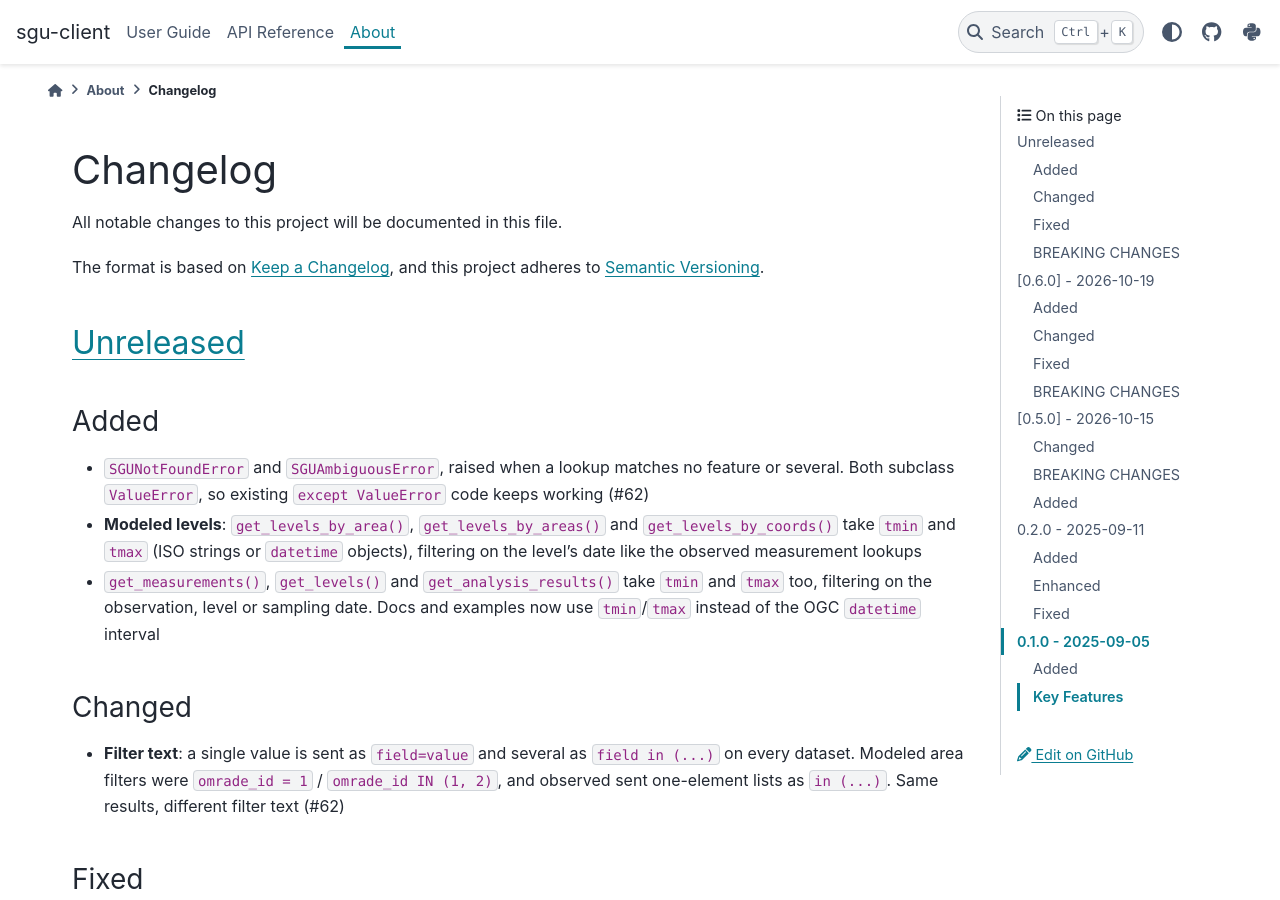
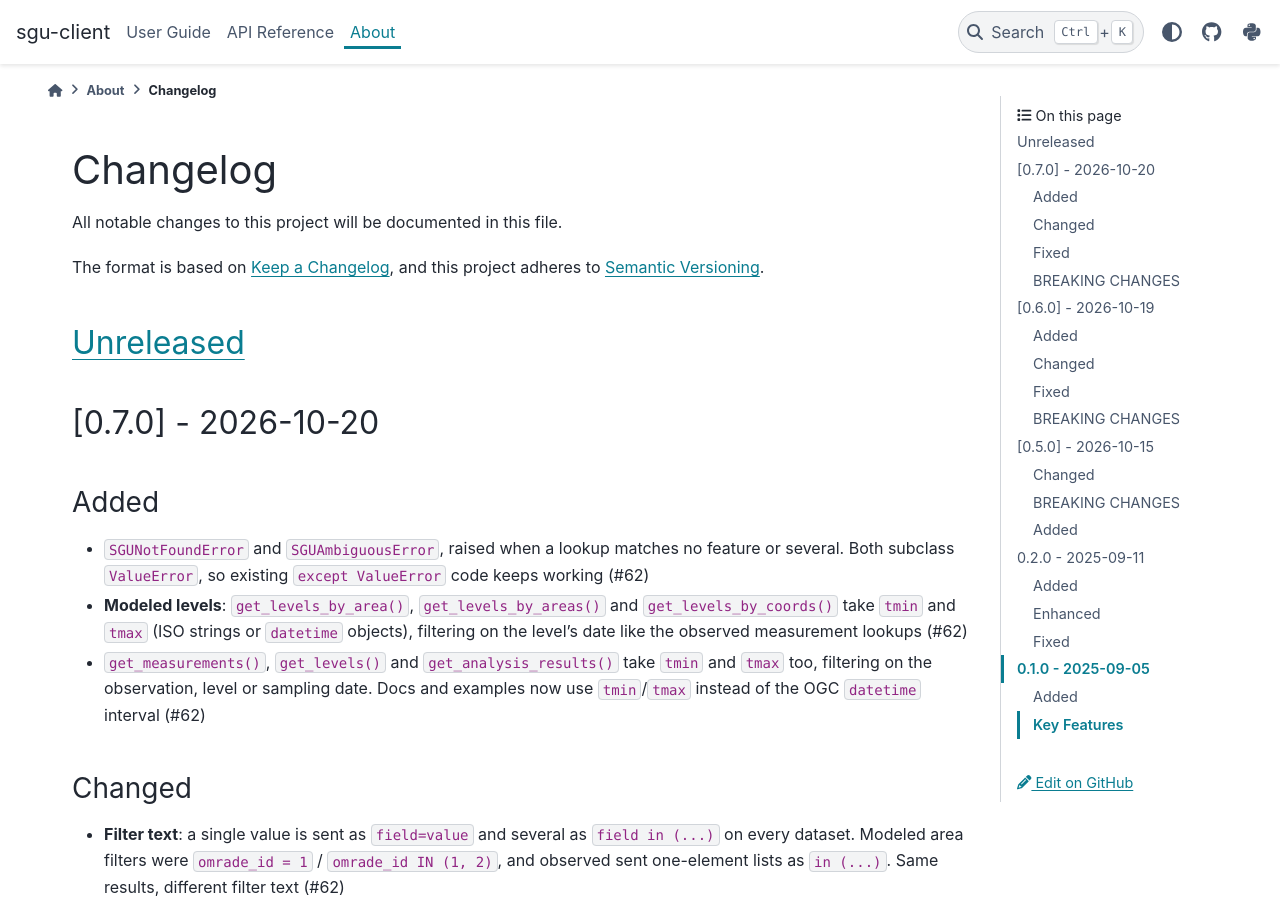
Before and after one commit to officialankan/sgu-client, a Sphinx documentation site: the page built from docs/source/about/changelog.md, in a window 1280 px wide and 900 px high. Built offline with Sphinx 7.4.7 and the PyData theme 0.15.4, drawn with Linux system fonts in a browser that asks for light colours.

Commit message:
chore: release v0.7.0
Bumps the version in pyproject.toml, __init__.py, docs conf.py and
uv.lock, and moves the Unreleased CHANGELOG notes under 0.7.0.

Refs #65

Co-Authored-By: Claude Opus 5.5 <noreply@anthropic.com>

```diff
--- a/CHANGELOG.md
+++ b/CHANGELOG.md
@@ -7,11 +7,13 @@ and this project adheres to [Semantic Versioning](https://semver.org/spec/v2.0.0
 
 ## [Unreleased]
 
+## [0.7.0] - 2026-10-20
+
 ### Added
 
 - `SGUNotFoundError` and `SGUAmbiguousError`, raised when a lookup matches no feature or several. Both subclass `ValueError`, so existing `except ValueError` code keeps working (#62)
-- **Modeled levels**: `get_levels_by_area()`, `get_levels_by_areas()` and `get_levels_by_coords()` take `tmin` and `tmax` (ISO strings or `datetime` objects), filtering on the level's date like the observed measurement lookups
-- `get_measurements()`, `get_levels()` and `get_analysis_results()` take `tmin` and `tmax` too, filtering on the observation, level or sampling date. Docs and examples now use `tmin`/`tmax` instead of the OGC `datetime` interval
+- **Modeled levels**: `get_levels_by_area()`, `get_levels_by_areas()` and `get_levels_by_coords()` take `tmin` and `tmax` (ISO strings or `datetime` objects), filtering on the level's date like the observed measurement lookups (#62)
+- `get_measurements()`, `get_levels()` and `get_analysis_results()` take `tmin` and `tmax` too, filtering on the observation, level or sampling date. Docs and examples now use `tmin`/`tmax` instead of the OGC `datetime` interval (#62)
 
 ### Changed
 
--- a/docs/source/conf.py
+++ b/docs/source/conf.py
@@ -16,7 +16,7 @@ sys.path.insert(0, os.path.abspath("../../src"))
 project = "sgu-client"
 copyright = f"{datetime.now().year}, Anders Retzner"
 author = "Anders Retzner"
-release = "0.6.0"
+release = "0.7.0"
 
 # -- General configuration ---------------------------------------------------
 # https://www.sphinx-doc.org/en/master/usage/configuration.html#general-configuration
--- a/pyproject.toml
+++ b/pyproject.toml
@@ -1,6 +1,6 @@
 [project]
 name = "sgu-client"
-version = "0.6.0"
+version = "0.7.0"
 description = "A modern Python client library for accessing Geological Survey of Sweden groundwater data APIs with type safety and pandas integration"
 readme = "README.md"
 authors = [{ name = "Anders Retzner", email = "anders.retzner@gmail.com" }]
--- a/src/sgu_client/__init__.py
+++ b/src/sgu_client/__init__.py
@@ -12,7 +12,7 @@ from .exceptions import (
 )
 from .sgu_client import SGUClient
 
-__version__ = "0.6.0"
+__version__ = "0.7.0"
 __all__ = [
     "SGUAPIError",
     "SGUAmbiguousError",
```
Also changed, not shown: 1 other file.
